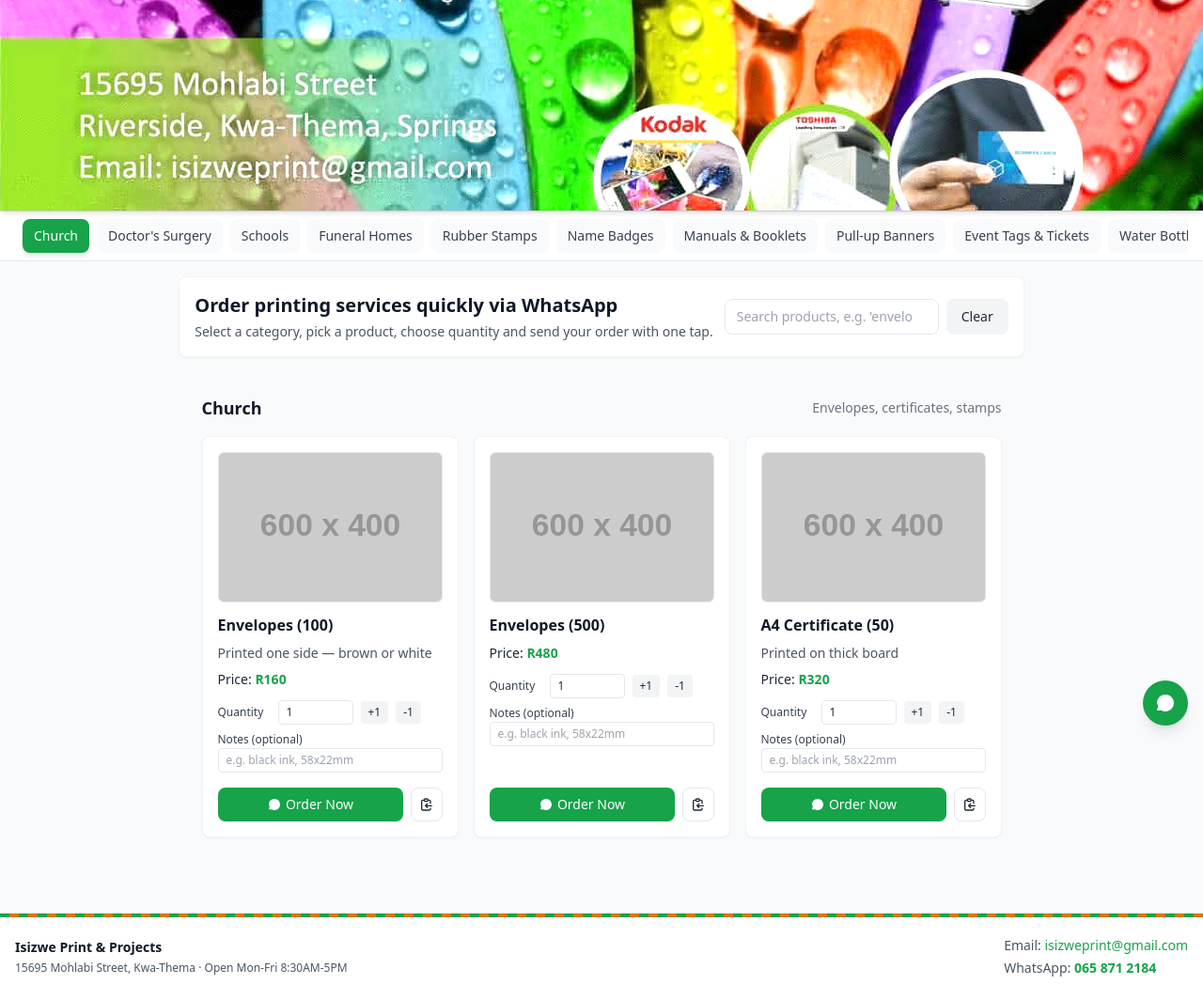
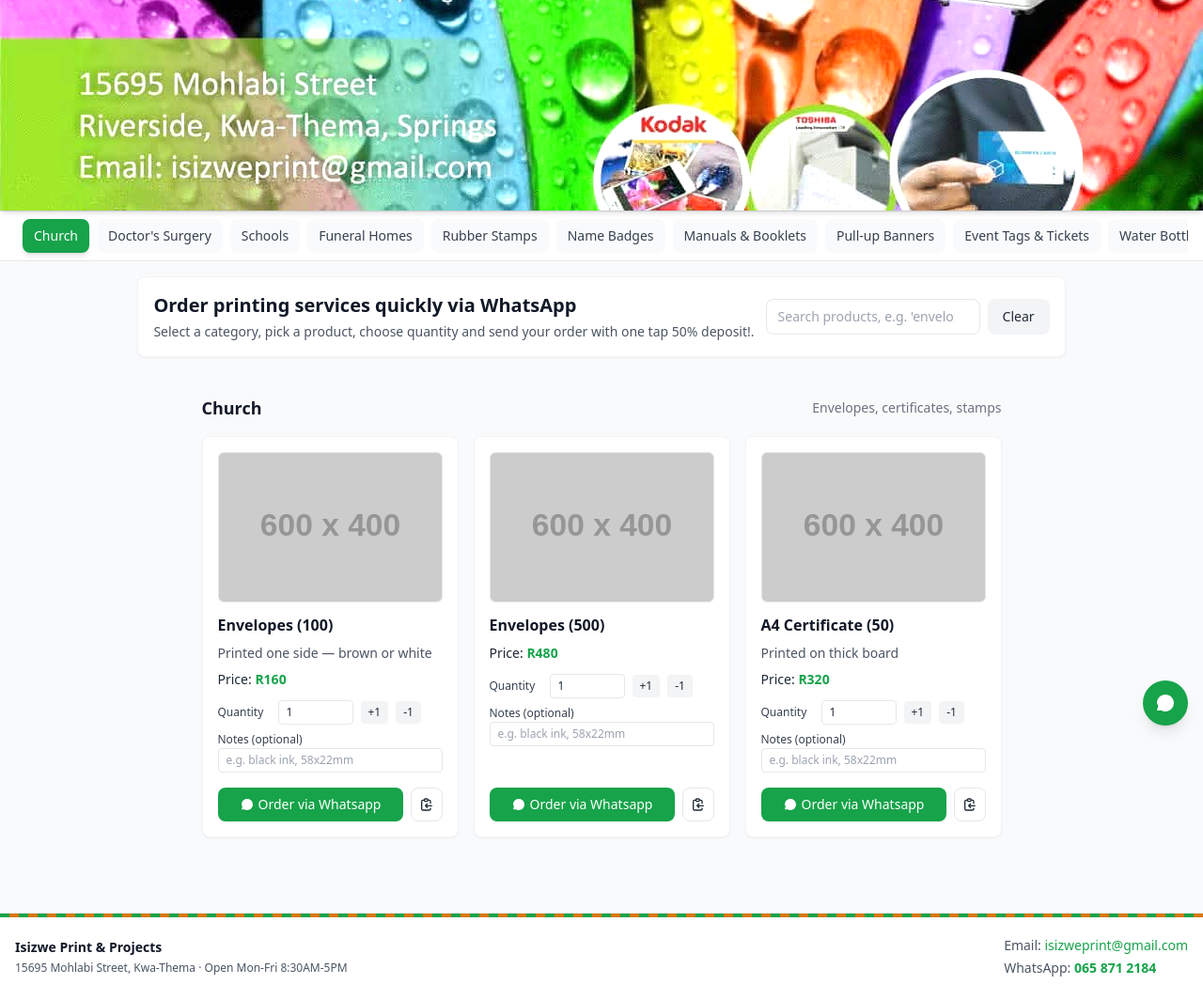
Before and after one commit to Menu-hash/Isizwe, a plain HTML site: page index.html in a window 1280 px wide. Shown: the whole page at 94% size. Drawn offline with nearby package versions, Linux system fonts and the light colour scheme; placeholder pictures from the web are drawn by us.

Commit message:
Changed 'Order Now' text to 'Order via WhatsApp' and added 50% deposit note for printing services.

```diff
--- a/index.html
+++ b/index.html
@@ -90,7 +90,7 @@
         <div class="flex flex-col md:flex-row md:items-center md:justify-between gap-3">
           <div class="space-y-1">
             <h2 class="text-lg sm:text-xl font-bold text-gray-900">Order printing services quickly via WhatsApp</h2>
-            <p class="text-xs sm:text-sm text-gray-600">Select a category, pick a product, choose quantity and send your order with one tap.</p>
+            <p class="text-xs sm:text-sm text-gray-600">Select a category, pick a product, choose quantity and send your order with one tap 50% deposit!.</p>
           </div>
 
           <div class="flex-1">
@@ -152,7 +152,7 @@
                   <a :href="buildWhatsAppLink(product)" target="_blank" rel="noopener"
                      class="flex-1 inline-flex items-center justify-center gap-1 px-3 py-2 bg-primary hover:bg-green-700 text-white rounded-lg shadow-sm text-xs sm:text-sm transition">
                     <svg class="w-4 h-4" viewBox="0 0 24 24" fill="none"><path d="M21 12.05C21 17.05 16.97 21 12 21a8.93 8.93 0 0 1-4.56-1.19L3 20l1.35-5.29A8.91 8.91 0 0 1 3 12.05C3 7.05 7.03 3.1 12 3.1S21 7.05 21 12.05z" fill="currentColor"/><path d="M17.1 14.5c-.3-.15-1.75-.86-2.02-.96-.27-.1-.47-.15-.67.15-.2.3-.77.96-.95 1.16-.18.2-.36.22-.66.07-.3-.15-1.26-.46-2.4-1.48-.89-.79-1.48-1.78-1.65-2.08-.17-.3-.02-.46.13-.61.13-.13.3-.35.45-.52.15-.17.2-.3.3-.5.1-.2 0-.38-.02-.53-.02-.15-.67-1.6-.92-2.2-.24-.57-.48-.5-.66-.51l-.56-.01c-.2 0-.52.07-.8.34-.28.27-1.08 1.05-1.08 2.56 0 1.5 1.1 2.96 1.25 3.17.15.2 2.15 3.4 5.21 4.77 3.05 1.36 3.05.9 3.6.85.57-.05 1.75-.72 2-1.42.25-.7.25-1.3.18-1.42-.07-.12-.27-.2-.57-.35z" fill="#fff"/></svg>
-                    Order Now
+                    Order via Whatsapp
                   </a>
 
                   <button @click="copySummary(product)" class="px-2 py-2 border rounded-lg text-xs sm:text-sm hover:bg-gray-50 transition">
```
